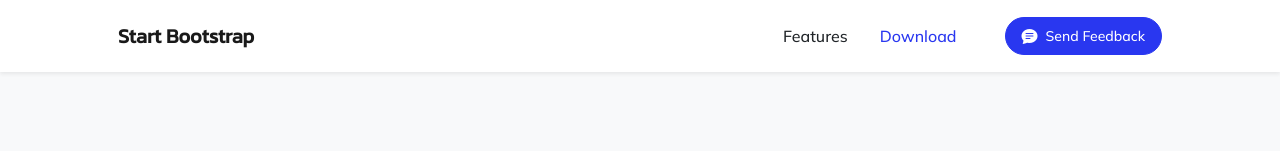
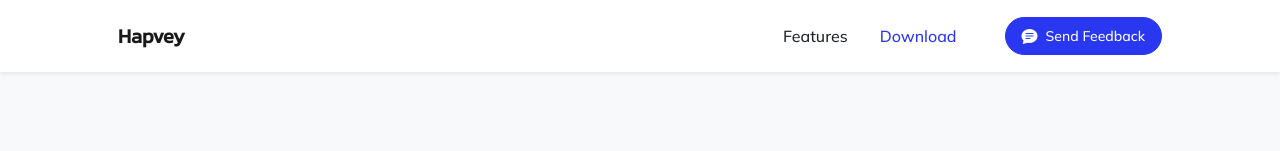
Before and after one commit to adarsh-this-side/trendbrains, a plain HTML site: page index.html in a window 1280 px wide. Shown: the top 151 px of the page. Drawn offline with nearby package versions, Linux system fonts and the light colour scheme.

Commit message:
Update index.html

```diff
--- a/index.html
+++ b/index.html
@@ -21,7 +21,7 @@
         <!-- Navigation-->
         <nav class="navbar navbar-expand-lg navbar-light fixed-top shadow-sm" id="mainNav">
             <div class="container px-5">
-                <a class="navbar-brand fw-bold" href="#page-top">Start Bootstrap</a>
+                <a class="navbar-brand fw-bold" href="#page-top">Hapvey</a>
                 <button class="navbar-toggler" type="button" data-bs-toggle="collapse" data-bs-target="#navbarResponsive" aria-controls="navbarResponsive" aria-expanded="false" aria-label="Toggle navigation">
                     Menu
                     <i class="bi-list"></i>
```
